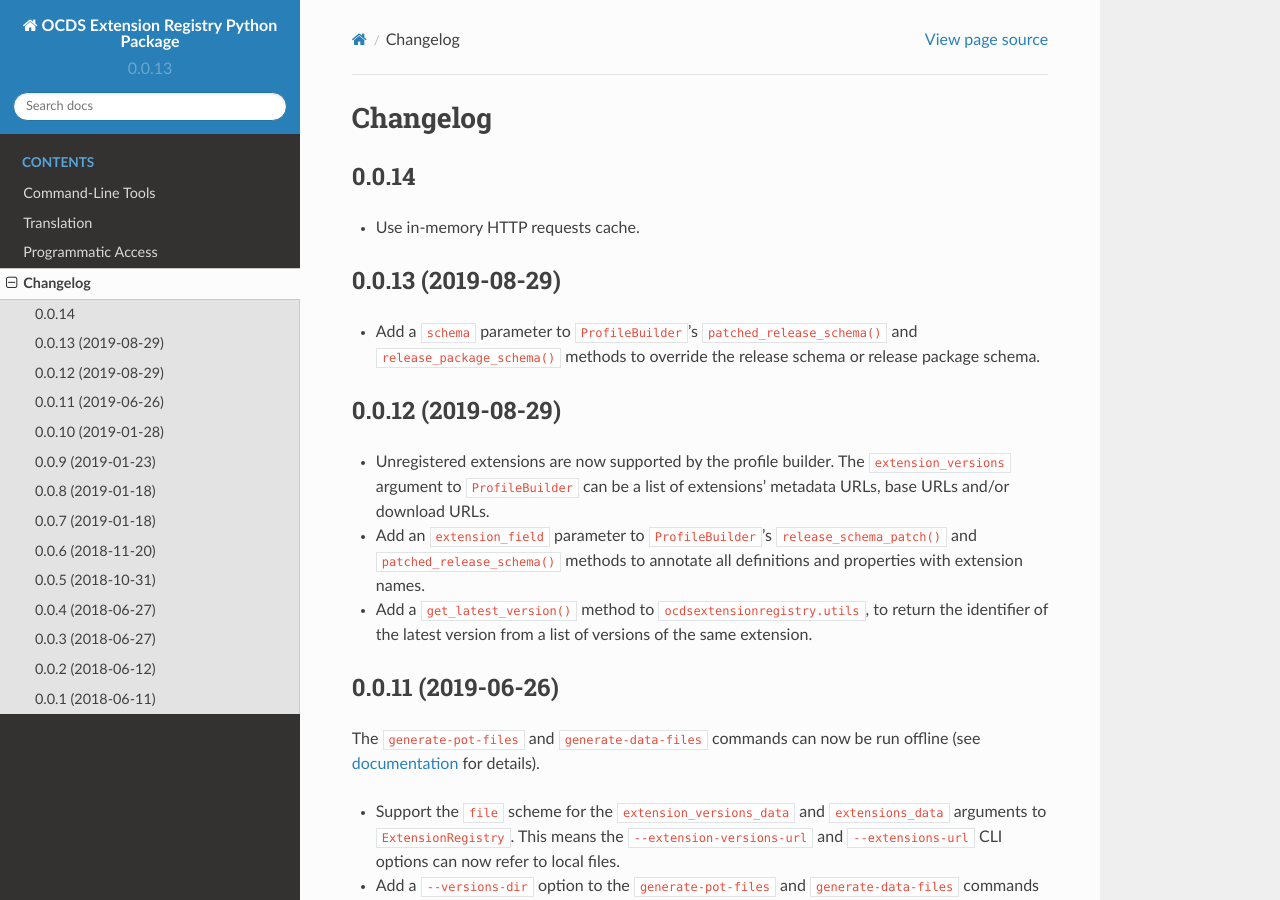
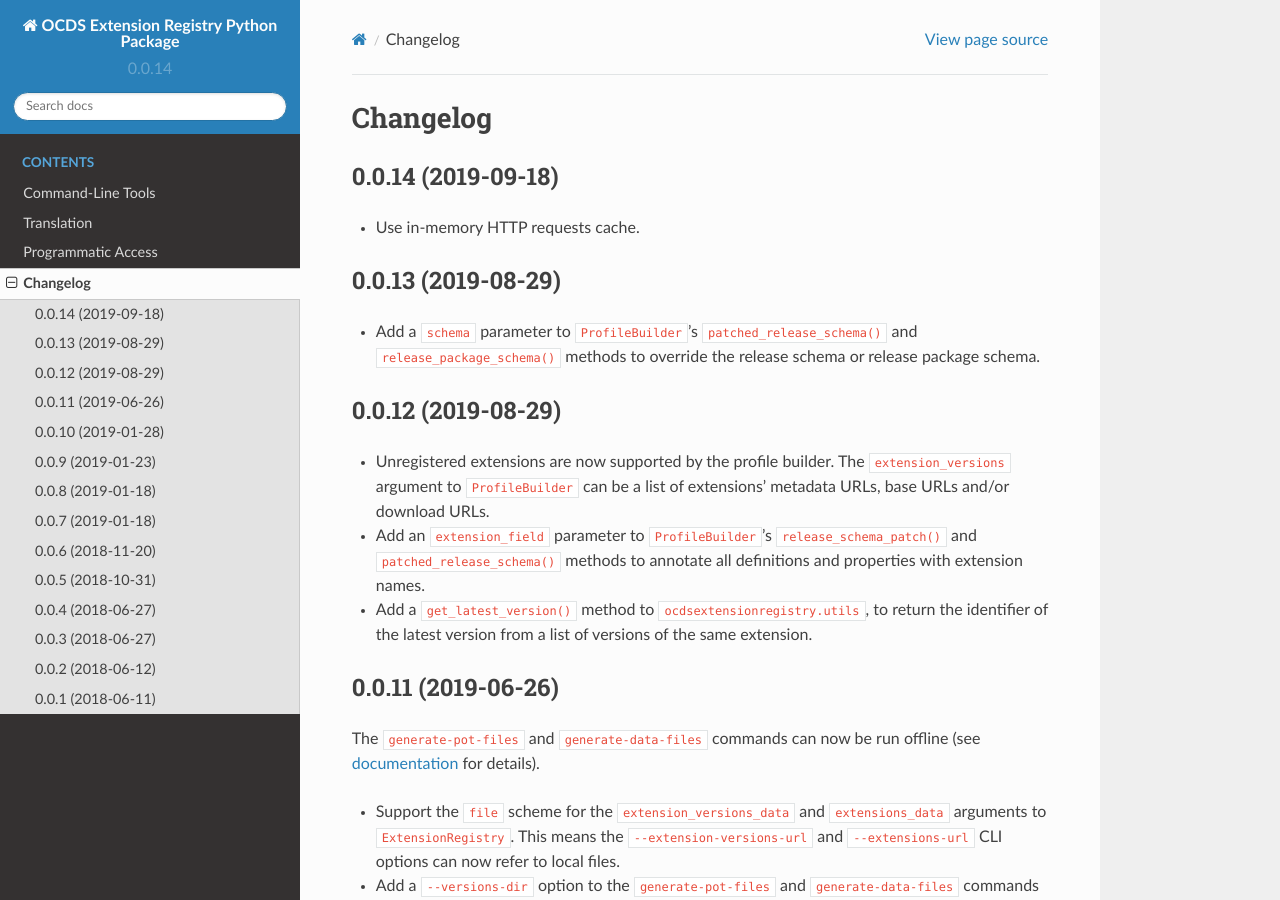
Before and after one commit to open-contracting/extension_registry.py, a Sphinx documentation site: the page built from docs/changelog.rst, in a window 1280 px wide and 900 px high. Built offline with Sphinx 7.4.7 and the Read the Docs theme 2.0.0, drawn with Linux system fonts in a browser that asks for light colours.

Commit message:
Iterate the version number

```diff
--- a/docs/changelog.rst
+++ b/docs/changelog.rst
@@ -1,8 +1,8 @@
 Changelog
 =========
 
-0.0.14
-~~~~~~
+0.0.14 (2019-09-18)
+~~~~~~~~~~~~~~~~~~~
 
 - Use in-memory HTTP requests cache.
 
--- a/docs/conf.py
+++ b/docs/conf.py
@@ -27,7 +27,7 @@ copyright = '2018, Open Contracting Partnership'
 author = 'Open Contracting Partnership'
 
 # The short X.Y version
-version = '0.0.13'
+version = '0.0.14'
 # The full version, including alpha/beta/rc tags
 release = version
 
--- a/setup.py
+++ b/setup.py
@@ -5,7 +5,7 @@ with open('README.rst') as f:
 
 setup(
     name='ocdsextensionregistry',
-    version='0.0.13',
+    version='0.0.14',
     author='Open Contracting Partnership',
     author_email='data@open-contracting.org',
     url='https://github.com/open-contracting/extension_registry.py',
```
